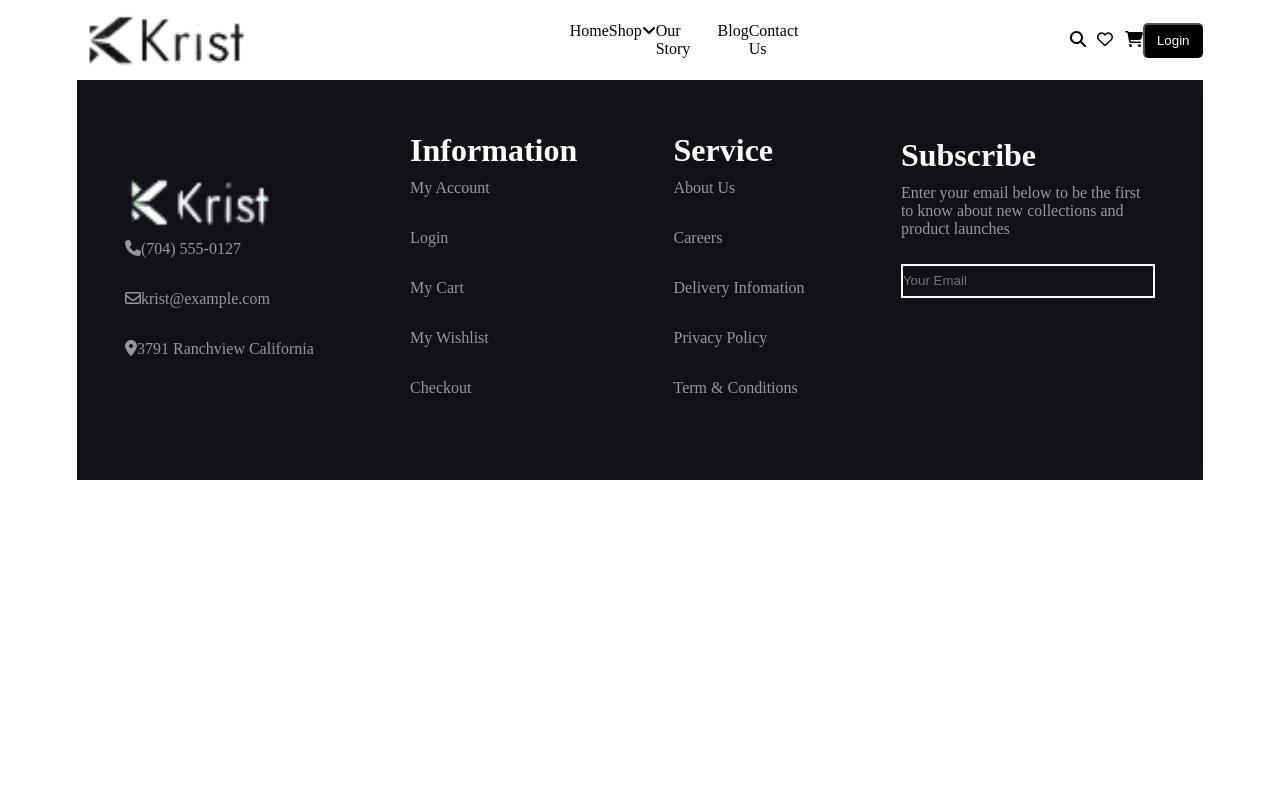
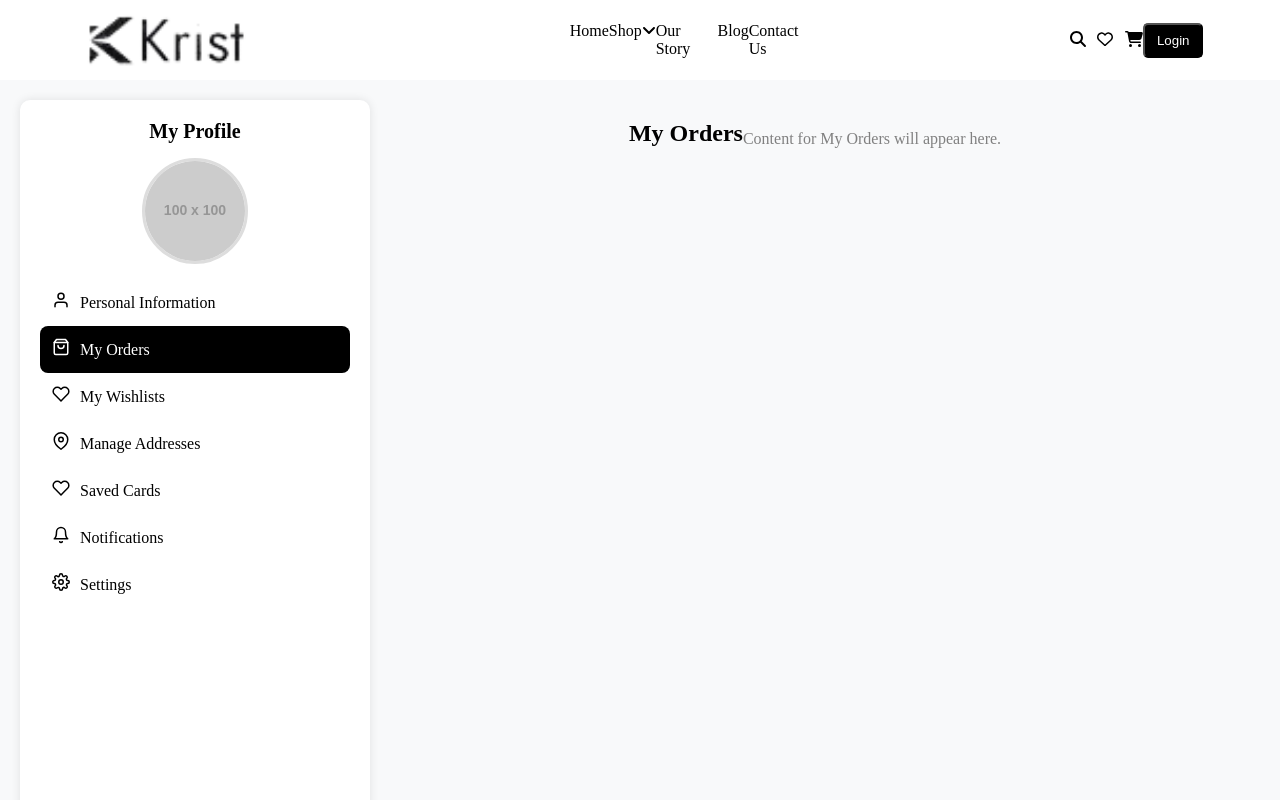
Before and after one commit to NgocHai0611/FE_NOW_Project, a React (Vite) app: page /myprofile in a window 1280 px wide. Shown: the top 800 px of the page. Built offline with nearby package versions, Linux system fonts and the light colour scheme.

Commit message:
create gd myprofile

```diff
--- a/package.json
+++ b/package.json
@@ -19,6 +19,7 @@
     "firebase": "^11.3.1",
     "react": "^18.3.1",
     "react-dom": "^18.3.1",
+    "react-icons": "^5.5.0",
     "react-router-dom": "^7.2.0",
     "react-toastify": "^11.0.5",
     "react-virtualized": "^9.22.6"
--- a/src/App.jsx
+++ b/src/App.jsx
@@ -6,6 +6,7 @@ import Header from "./assets/components/Header";
 import Footer from "./assets/components/Footer";
 import Auth from "./assets/components/Login";
 import Home from "./assets/components/Home";
+import MyProfile from "./assets/components/MyProfile";
 
 function App() {
   return (
@@ -17,6 +18,7 @@ function App() {
             <Route index element={<Navigate to="login" />} />
             <Route path="login" element={<Auth />} />
             <Route path="dashboard" element={<Home />} />
+            <Route path="myprofile" element={<MyProfile />} />
           </Route>
         </Routes>
         <Footer />
--- /dev/null
+++ b/src/assets/components/MyProfile.jsx
@@ -0,0 +1,50 @@
+import { useState } from "react";
+import "../css/myprofile.css"; // Import file CSS
+import { FiSettings, FiHeart, FiUser, FiBell, FiMapPin, FiShoppingBag } from "react-icons/fi";
+
+export default function MyProfile() {
+  const [selectedTab, setSelectedTab] = useState("My Orders");
+
+  const menuItems = [
+    { name: "Personal Information", icon: <FiUser /> },
+    { name: "My Orders", icon: <FiShoppingBag /> },
+    { name: "My Wishlists", icon: <FiHeart /> },
+    { name: "Manage Addresses", icon: <FiMapPin /> },
+    { name: "Saved Cards", icon: <FiHeart /> },
+    { name: "Notifications", icon: <FiBell /> },
+    { name: "Settings", icon: <FiSettings /> },
+  ];
+
+  return (
+    <div className="profile-container">
+      {/* Sidebar */}
+      <div className="sidebar">
+        <h2>My Profile</h2>
+
+        {/* Khung ảnh profile */}
+        <div className="profile-picture">
+          <img src="https://via.placeholder.com/100" alt="Profile" />
+        </div>
+
+        <ul>
+          {menuItems.map((item) => (
+            <li
+              key={item.name}
+              className={`menu-item ${selectedTab === item.name ? "active" : ""}`}
+              onClick={() => setSelectedTab(item.name)}
+            >
+              <span className="icon">{item.icon}</span>
+              {item.name}
+            </li>
+          ))}
+        </ul>
+      </div>
+
+      {/* Content Area */}
+      <div className="content">
+        <h2>{selectedTab}</h2>
+        <p>Content for {selectedTab} will appear here.</p>
+      </div>
+    </div>
+  );
+}
--- /dev/null
+++ b/src/assets/css/myprofile.css
@@ -0,0 +1,86 @@
+/* Container chính */
+.profile-container {
+    display: flex;
+    height: 100vh;
+    background-color: #f8f9fa;
+    padding: 20px;
+  }
+
+  /* Sidebar */
+  .sidebar {
+    width: 25%;
+    background-color: white;
+    padding: 20px;
+    border-radius: 10px;
+    box-shadow: 0px 0px 10px rgba(0, 0, 0, 0.1);
+    text-align: center;
+  }
+
+  .sidebar h2 {
+    font-size: 20px;
+    font-weight: bold;
+    margin-bottom: 15px;
+  }
+
+  /* Khung ảnh profile */
+  .profile-picture {
+    width: 100px;
+    height: 100px;
+    margin: 0 auto 15px;
+    border-radius: 50%;
+    overflow: hidden;
+    border: 3px solid #ddd;
+  }
+
+  .profile-picture img {
+    width: 100%;
+    height: 100%;
+    object-fit: cover;
+  }
+
+  /* Danh sách menu */
+  .sidebar ul {
+    list-style: none;
+    padding: 0;
+  }
+
+  .menu-item {
+    display: flex;
+    align-items: center;
+    padding: 12px;
+    border-radius: 8px;
+    cursor: pointer;
+    transition: 0.3s;
+    font-size: 16px;
+  }
+
+  .menu-item .icon {
+    margin-right: 10px;
+    font-size: 18px;
+  }
+
+  .menu-item:hover {
+    background-color: #f0f0f0;
+  }
+
+  /* Khi được chọn */
+  .menu-item.active {
+    background-color: black;
+    color: white;
+  }
+
+  /* Khu vực nội dung */
+  .content {
+    flex: 1;
+    padding: 20px;
+  }
+
+  .content h2 {
+    font-size: 24px;
+    font-weight: bold;
+  }
+
+  .content p {
+    color: gray;
+    margin-top: 10px;
+  }
```
Also changed, not shown: 1 other file (tests, documents, lock files or other folders).
